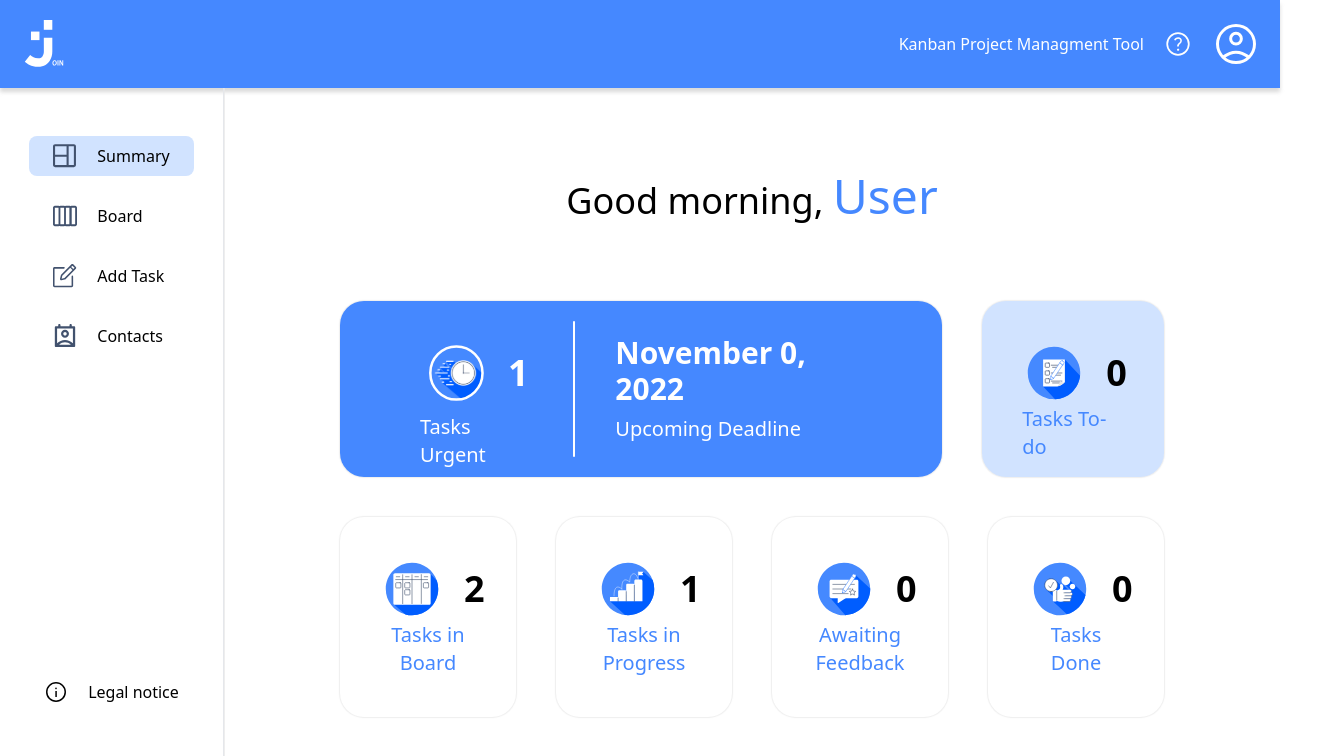
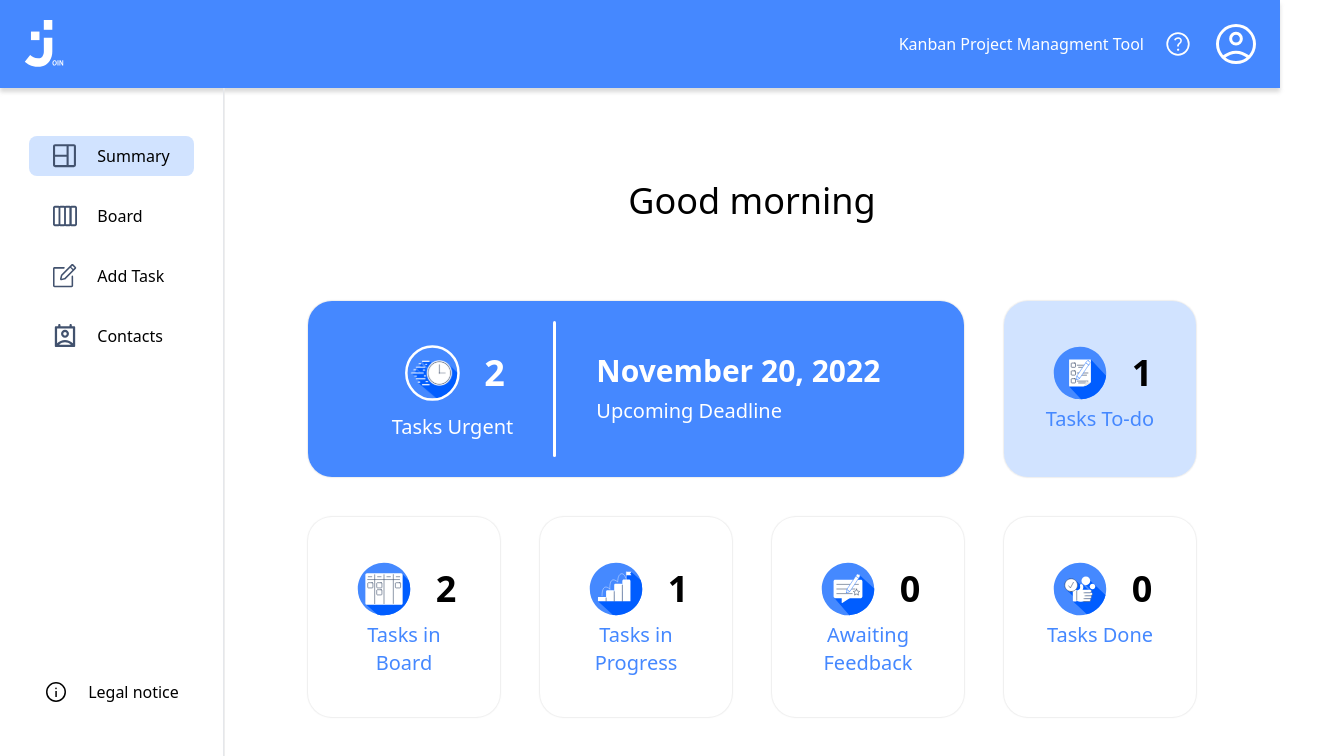
Before and after one commit to TobiasMatthies/Join, an Angular app: page /summary in a window 1280 px wide. Shown: the top 756 px of the page, 1324 px wide, since content can reach past the window. Built offline with nearby package versions, Linux system fonts and the light colour scheme.

Commit message:
completed summary information

```diff
--- a/src/app/app-state/app-state.service.ts
+++ b/src/app/app-state/app-state.service.ts
@@ -10,12 +10,12 @@ export class AppStateService {
     {
       title: 'test1',
       assignedTo: ['you', 'friend1'],
-      dueDate: new Date().toISOString(), //as soon as test tasks are'nt needed anymore change type from any to date
+      dueDate: new Date('2022-12-15'), //as soon as test tasks are'nt needed anymore change type from any to date
       category: { name: 'Sales', color: 'rgb(252,113,255)' },
       urgency: {
-        name: 'medium',
-        image: 'assets/img/medium.svg',
-        imageDetail: 'assets/img/mediumDetail.svg',
+        name: 'urgent',
+        image: 'assets/img/urgent1.svg',
+        imageDetail: 'assets/img/urgentDetail.svg',
       },
       description: 'test description',
       subtasks: ['test subtask'],
@@ -25,7 +25,7 @@ export class AppStateService {
     {
       title: 'test2 a bit longer now',
       assignedTo: ['you', 'friend1', 'friend2'],
-      dueDate: new Date().toISOString(), //as soon as test tasks are'nt needed anymore change type from any to date
+      dueDate: new Date(), //as soon as test tasks are'nt needed anymore change type from any to date
       category: { name: 'Backoffice', color: 'rgb(32,215,192)' },
       urgency: {
         name: 'urgent',
@@ -45,21 +45,21 @@ export class AppStateService {
       email: 'you@you.com',
       phoneNumber: 1234678,
       backgroundColor: 'rgb(127, 17, 224)',
-      abbrevation: 'YT'
+      abbrevation: 'YT',
     },
     {
       name: 'Friend1',
       email: 'friend1@friend1.com',
       phoneNumber: 10234567,
       backgroundColor: 'rgb(255, 165, 0)',
-      abbrevation: 'F'
+      abbrevation: 'F',
     },
     {
       name: 'Friend2 Asdf',
       email: 'friend2@friend2.com',
       phoneNumber: 12034567,
       backgroundColor: 'rgb(45, 246, 200)',
-      abbrevation: 'FA'
+      abbrevation: 'FA',
     },
   ];
 
--- a/src/app/summary/summary.component.html
+++ b/src/app/summary/summary.component.html
@@ -3,13 +3,13 @@
     class="flex h-full flex-col items-center justify-center gap-20 px-32 font-light"
   >
     <h1 class="text-4xl">
-      Good morning, <b class="text-5xl text-custom-blue">User</b>
+      Good morning <b class="text-5xl text-custom-blue"></b>
     </h1>
 
     <div class="flex flex-col gap-10">
       <div class="flex gap-10">
         <div
-          class="shrin group flex h-44 cursor-pointer gap-10 rounded-3xl bg-custom-blue py-5 px-20 text-white shadow-custom-info-fields transition-all hover:scale-110 hover:rounded-tl-none hover:bg-white hover:text-custom-blue"
+          class="group flex justify-center h-44 w-[656px] cursor-pointer gap-10 rounded-3xl bg-custom-blue py-5 text-white shadow-custom-info-fields transition-all hover:scale-110 hover:rounded-tl-none hover:bg-white hover:text-custom-blue"
           (click)="navigateToBoard()"
         >
           <div class="flex flex-col items-center gap-2 py-5">
@@ -40,7 +40,7 @@
         </div>
 
         <div
-          class="flex h-44 cursor-pointer flex-col items-center rounded-3xl bg-custom-blue-active p-10 shadow-custom-info-fields transition-all hover:scale-110 hover:rounded-tl-none hover:bg-white"
+          class="flex h-44 w-48 cursor-pointer flex-col items-center rounded-3xl bg-custom-blue-active p-10 shadow-custom-info-fields transition-all hover:scale-110 hover:rounded-tl-none hover:bg-white"
           (click)="navigateToBoard()"
         >
           <div class="flex items-center gap-5">
@@ -62,7 +62,7 @@
       <div class="flex w-full gap-10">
         <div
           *ngFor="let info of generalInfoFields"
-          class="group flex w-44 cursor-pointer flex-col items-center rounded-3xl p-10 shadow-custom-info-fields transition-all hover:scale-110 hover:rounded-tl-none hover:bg-custom-blue-dark hover:text-white"
+          class="group flex w-48 flex-1 cursor-pointer flex-col items-center rounded-3xl p-10 shadow-custom-info-fields transition-all hover:scale-110 hover:rounded-tl-none hover:bg-custom-blue-dark hover:text-white"
           (click)="navigateToBoard()"
         >
           <div class="flex items-center gap-5">
--- a/src/app/summary/summary.component.ts
+++ b/src/app/summary/summary.component.ts
@@ -23,16 +23,15 @@ export class SummaryComponent implements OnInit {
   ) {}
 
   ngOnInit(): void {
+    this.tasksInfoService.getSummaryInformation();
     this.findUrgentTasks();
 
     this.urgentTasksInfo = {
       amount: this.urgentTasks.length,
-      deadline:
-        new Date().toLocaleString('en-US', { month: 'long' }) +
-        ' ' +
-        new Date().getDay() +
-        ', ' +
-        new Date().getFullYear(),
+      deadline: this.urgentTasks[0].dueDate.toLocaleDateString(
+        {},
+        { timeZone: 'UTC', month: 'long', day: '2-digit', year: 'numeric' }
+      ),
     };
     this.fillGeneralInfoFieldsArray();
   }
@@ -41,6 +40,11 @@ export class SummaryComponent implements OnInit {
     this.urgentTasks = this.appStateService.tasks.filter(
       (task) => task.urgency.name === 'urgent'
     );
+
+    this.urgentTasks = this.urgentTasks.sort((a, b) => {
+      return a.dueDate < b.dueDate ? -1 : a.dueDate > b.dueDate ? 1 : 0;
+    });
+    console.log(this.urgentTasks);
   }
 
   fillGeneralInfoFieldsArray() {
--- a/src/app/summary/tasks-info.service.ts
+++ b/src/app/summary/tasks-info.service.ts
@@ -6,37 +6,60 @@ import { generalTasksInfo } from './task-info.models';
   providedIn: 'root',
 })
 export class TasksInfoService {
+  tasksTodoInfo;
+  tasksInBoardInfo: generalTasksInfo;
+  tasksInProgressInfo: generalTasksInfo;
+  tasksAwaitingFeedbackInfo: generalTasksInfo;
+  tasksDoneInfo: generalTasksInfo;
+
   constructor(private appStateService: AppStateService) {}
 
-  //needs to be in a function
-  tasksTodoInfo = {
+  getSummaryInformation() {
+    this.getTasksTodo();
+    this.getTasksInBoard();
+    this.getTasksInProgress();
+    this.getTasksAwaitingFeedback();
+    this.getTasksDone();
+  }
+
+  getTasksTodo() {
+    this.tasksTodoInfo = {
       name: 'Tasks To-do',
-    amount: this.findTasksWithStatus('todo'),
+      amount: this.findTasksWithStatus('toDo'),
     };
+  }
 
-  tasksInBoardInfo: generalTasksInfo = {
+  getTasksInBoard() {
+    this.tasksInBoardInfo = {
       name: 'Tasks in Board',
       image: 'assets/img/Board.svg',
       amount: this.appStateService.tasks.length,
     };
+  }
 
-  tasksInProgressInfo: generalTasksInfo = {
+  getTasksInProgress() {
+    this.tasksInProgressInfo = {
       name: 'Tasks in Progress',
       image: 'assets/img/In Progress.svg',
       amount: this.findTasksWithStatus('inProgress'),
     };
+  }
 
-  tasksAwaitingFeedbackInfo: generalTasksInfo = {
+  getTasksAwaitingFeedback() {
+    this.tasksAwaitingFeedbackInfo = {
       name: 'Awaiting Feedback',
       image: 'assets/img/Awaiting feedback.svg',
       amount: this.findTasksWithStatus('awaitingFeedback'),
     };
+  }
 
-  tasksDoneInfo: generalTasksInfo = {
+  getTasksDone() {
+    this.tasksDoneInfo = {
       name: 'Tasks Done',
       image: 'assets/img/Done.svg',
       amount: this.findTasksWithStatus('done'),
     };
+  }
 
   findTasksWithStatus(status: string) {
     let tasksWithStatusAmount: number = 0;
```
Lines whose indentation alone changed are shown as unchanged.
